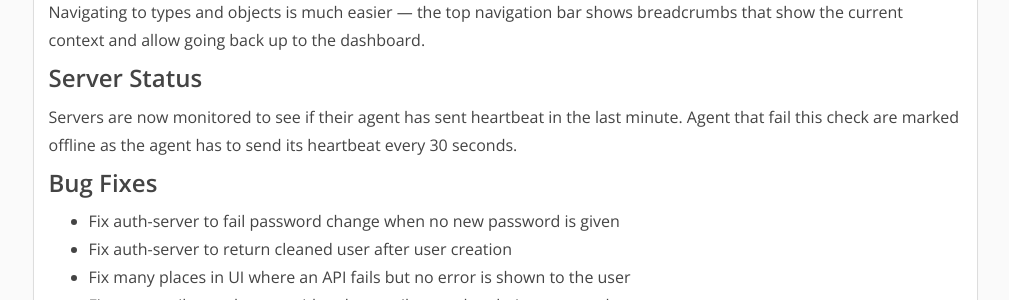
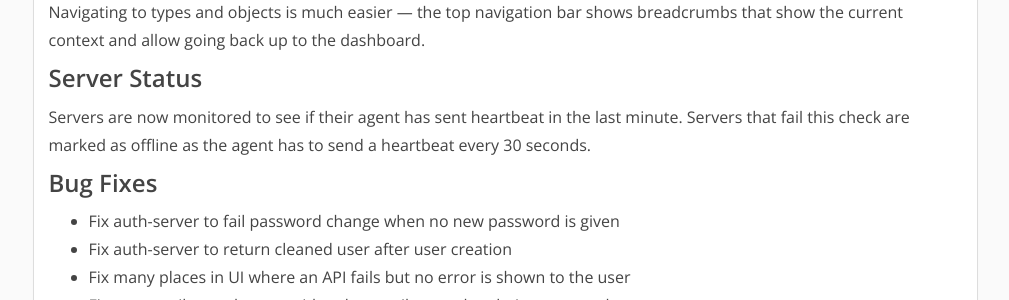
Before and after one commit to warehaus/site, a Jekyll site: the page built from _posts/2016-04-09-version-0.1.3-released.md, in a window 1280 px wide. Shown: the part 752-1052 px from the top of the page, without its empty margins (135-1144 px from the left). Built offline with Jekyll 4.4.1, drawn with Linux system fonts in a browser that asks for light colours; nearby versions of some CDN libraries.

Commit message:
Update 2016-04-09-version-0.1.3-released.md

```diff
--- a/_posts/2016-04-09-version-0.1.3-released.md
+++ b/_posts/2016-04-09-version-0.1.3-released.md
@@ -27,7 +27,7 @@ Navigating to types and objects is much easier &mdash; the top navigation bar sh
 
 #### Server Status
 
-Servers are now monitored to see if their agent has sent heartbeat in the last minute. Agent that fail this check are marked offline as the agent has to send its heartbeat every 30 seconds.
+Servers are now monitored to see if their agent has sent heartbeat in the last minute. Servers that fail this check are marked as offline as the agent has to send a heartbeat every 30 seconds.
 
 #### Bug Fixes
 
```
